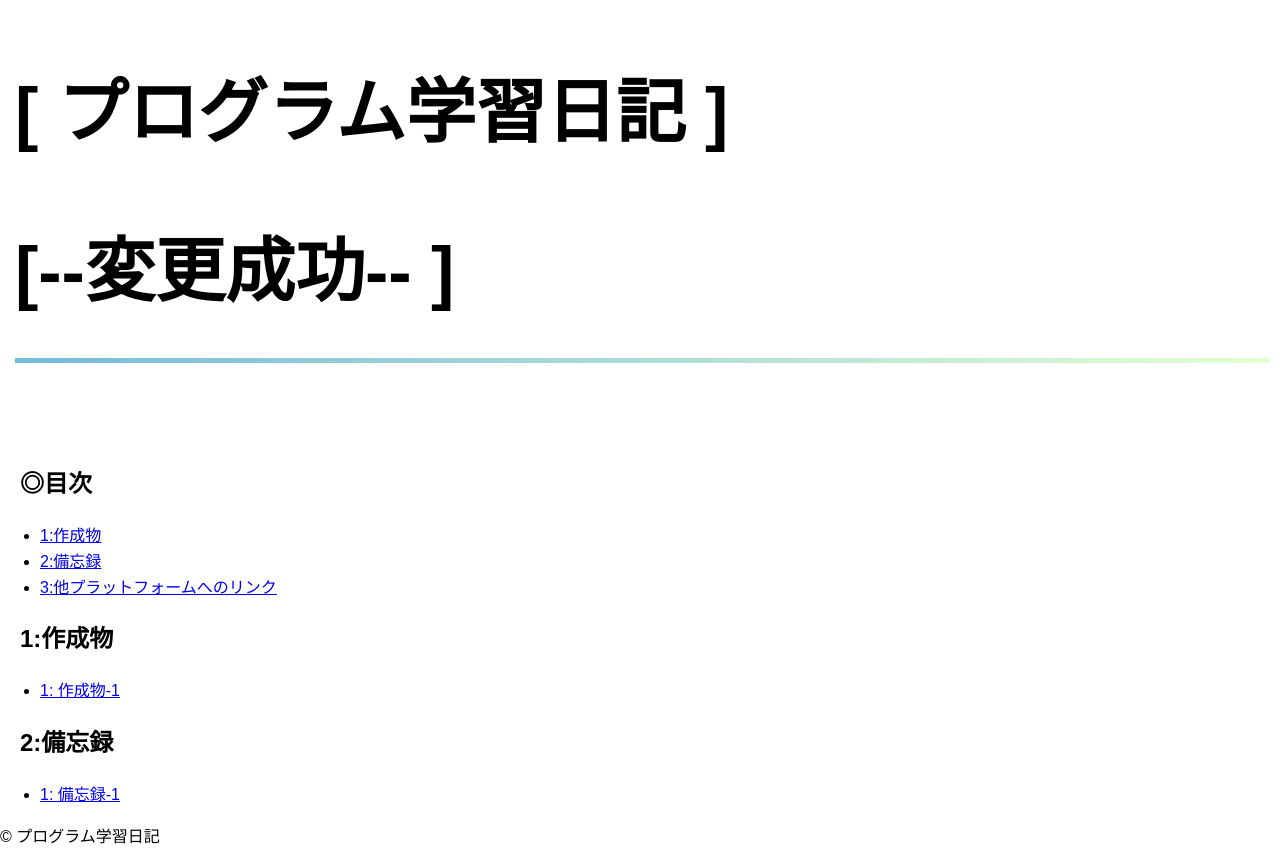
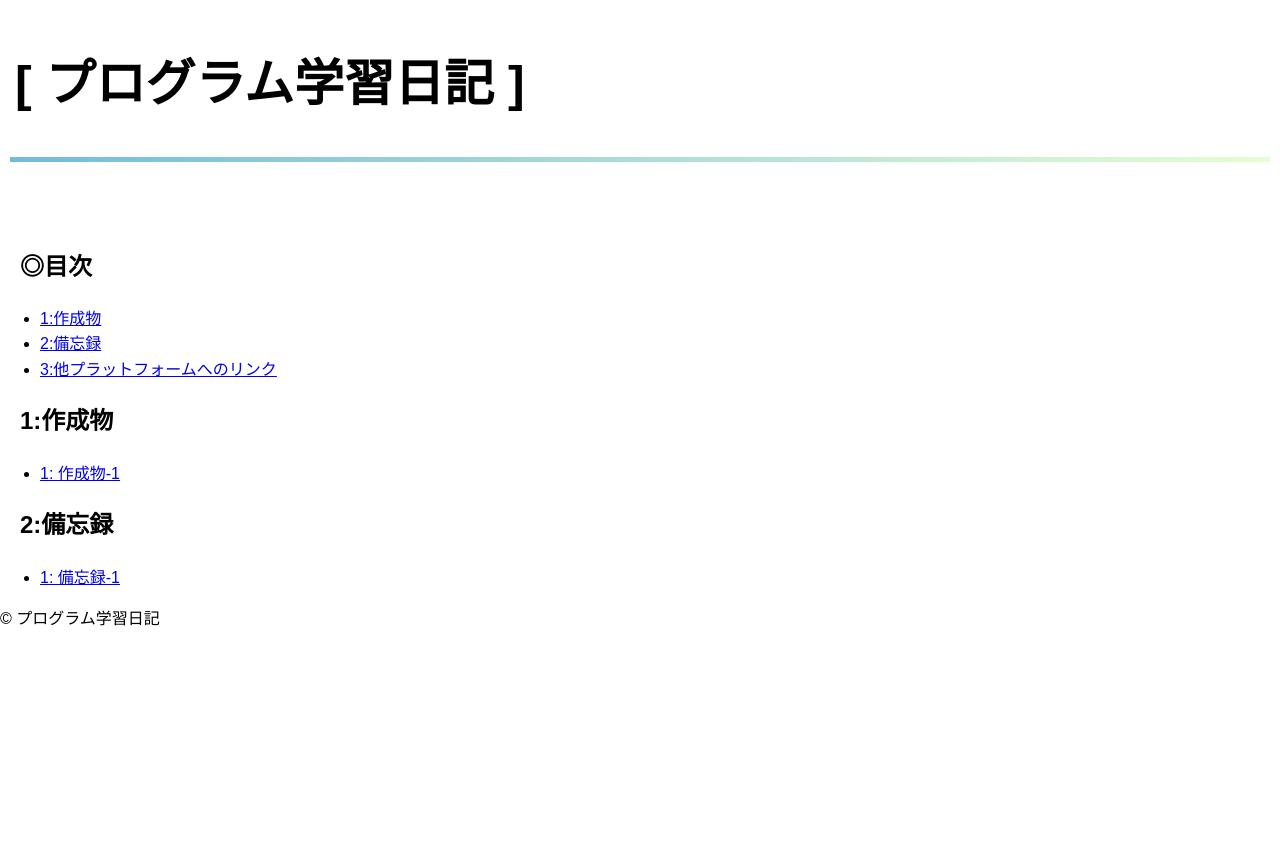
Before and after one commit to mob-ex/mypage, a plain HTML site: page index.html in a window 1280 px wide. After the commit the page ends 800 px from the top, so only its background shows below. Drawn offline with Linux system fonts and the light colour scheme.

Commit message:
'modify'

```diff
--- a/index.html
+++ b/index.html
@@ -8,7 +8,6 @@
 <body>
   <header>
     <h1>[ プログラム学習日記 ]</h1>
-    <h1>[--変更成功-- ]
     <div class="animated-line"></div>
   </header>
 　<nav>
--- a/mypage_stylesheet.css
+++ b/mypage_stylesheet.css
@@ -26,7 +26,7 @@ body {
 }
 
 h1 {
-  font-size: 70px;
+  font-size: 50px;
   padding-left: 5px;
 }
 
```
